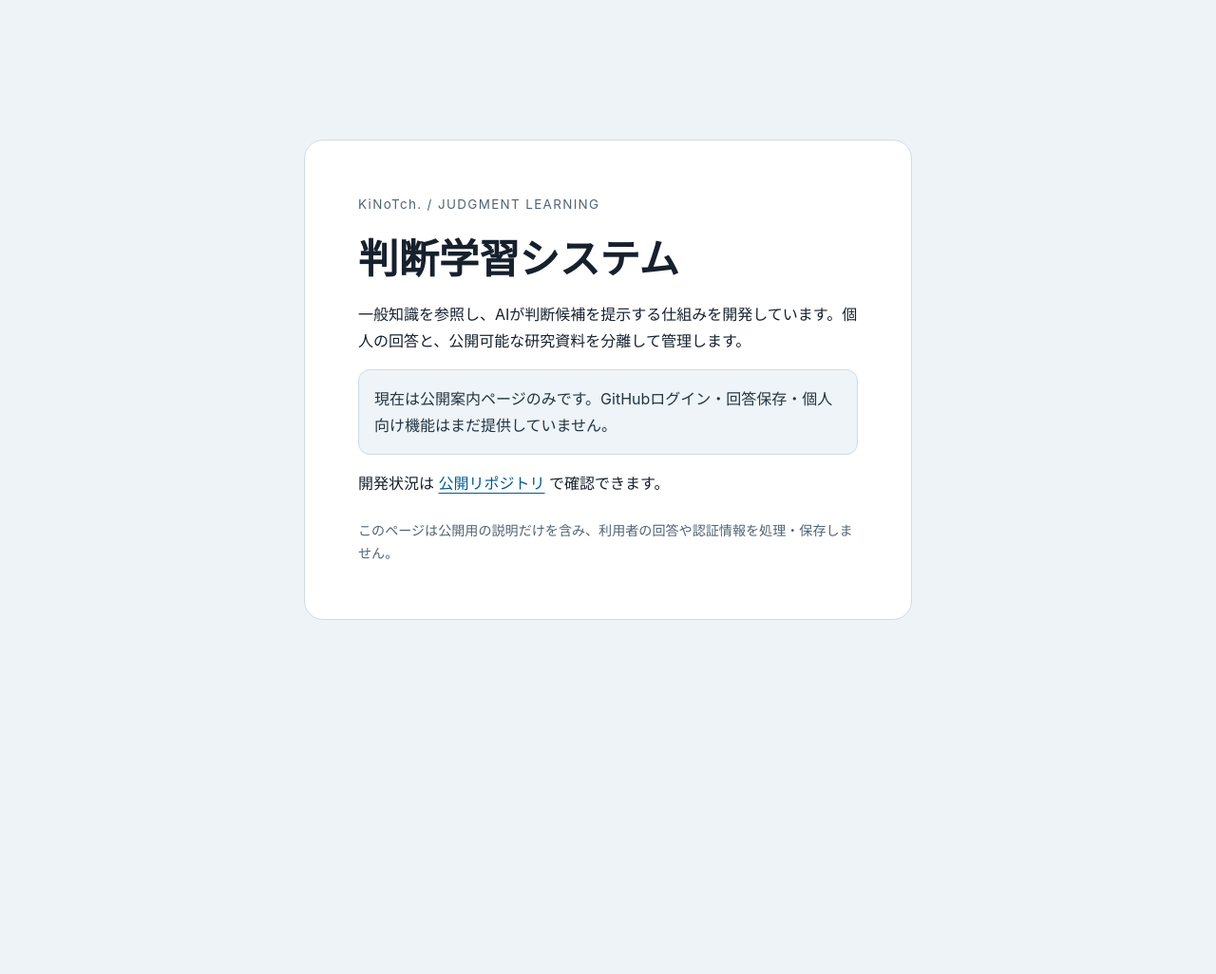
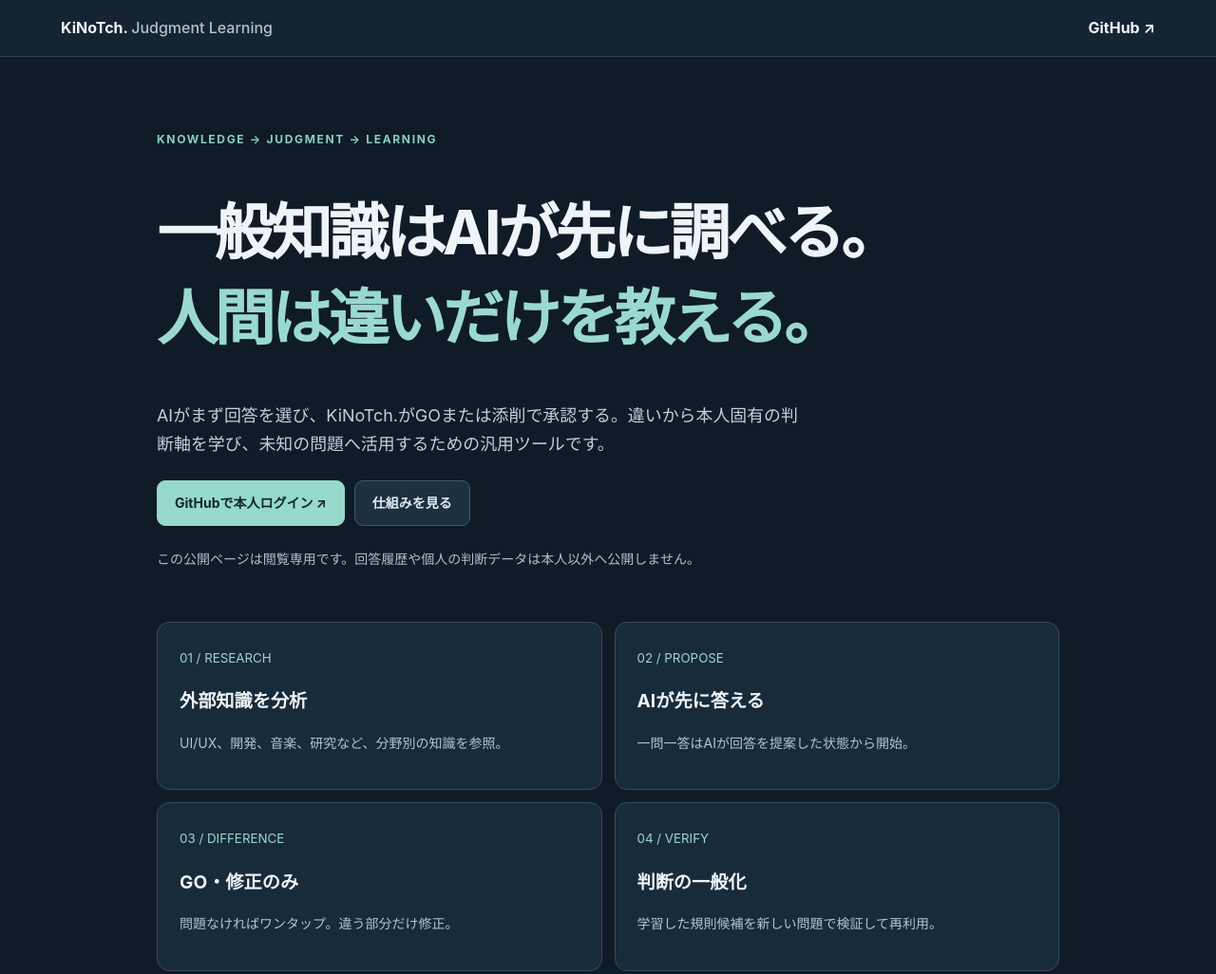
Before and after one commit to kinoko34077/kinotch-judgment-learning, a website: page public/index.html in a window 1280 px wide. Shown: the top 1026 px of the page at 95% size. Before the commit the page ends 800 px from the top, so only its background shows below. Drawn offline with Linux system fonts and the light colour scheme.

Commit message:
integrate: add public description and GitHub login entry from Phase 1

```diff
--- a/public/index.html
+++ b/public/index.html
@@ -1,37 +1,15 @@
 <!doctype html>
-<html lang="ja">
-<head>
-  <meta charset="utf-8">
-  <meta name="viewport" content="width=device-width,initial-scale=1">
-  <meta name="color-scheme" content="dark light">
-  <meta name="description" content="KiNoTch. Judgment Learning の公開案内ページ。">
-  <title>KiNoTch. Judgment Learning — 公開準備中</title>
-  <style>
-    *,*::before,*::after{box-sizing:border-box}
-    body{margin:0;min-height:100vh;display:grid;place-items:center;padding:24px;
-      font-family:-apple-system,BlinkMacSystemFont,"Hiragino Kaku Gothic ProN","Yu Gothic",Meiryo,sans-serif;
-      line-height:1.75;background:#101923;color:#f2f4f7}
-    main{width:min(100%,640px);padding:clamp(26px,7vw,56px);border:1px solid #405063;border-radius:20px;background:#182432}
-    .eyebrow{margin:0 0 16px;font-size:.84rem;letter-spacing:.1em;color:#a5bbc9}
-    h1{margin:0 0 16px;font-size:clamp(1.7rem,5vw,2.65rem);line-height:1.35;overflow-wrap:anywhere}
-    p{margin:0 0 16px}
-    .note{padding:16px;border:1px solid #405063;border-radius:12px;color:#d8e2e9;background:#223244}
-    a{color:#b8e8ff;text-underline-offset:4px}
-    a:focus-visible{outline:3px solid #fff;outline-offset:4px;border-radius:2px}
-    footer{margin-top:24px;color:#abbccc;font-size:.88rem}
-    @media(prefers-color-scheme:light){body{background:#eef3f7;color:#17202d}main{background:#fff;border-color:#d0dce5}
-      .eyebrow,footer{color:#506474}.note{background:#eef4f8;border-color:#d0dce5;color:#233442}
-      a{color:#005b90}}
-  </style>
-</head>
-<body>
-  <main>
-    <p class="eyebrow">KiNoTch. / JUDGMENT LEARNING</p>
-    <h1>判断学習システム</h1>
-    <p>一般知識を参照し、AIが判断候補を提示する仕組みを開発しています。個人の回答と、公開可能な研究資料を分離して管理します。</p>
-    <p class="note" role="status">現在は公開案内ページのみです。GitHubログイン・回答保存・個人向け機能はまだ提供していません。</p>
-    <p>開発状況は <a href="https://github.com/kinoko34077/kinotch-judgment-learning">公開リポジトリ</a> で確認できます。</p>
-    <footer>このページは公開用の説明だけを含み、利用者の回答や認証情報を処理・保存しません。</footer>
-  </main>
-</body>
-</html>
+<html lang="ja"><head><meta charset="utf-8"><meta name="viewport" content="width=device-width,initial-scale=1"><title>KiNoTch. Judgment Learning</title><link rel="stylesheet" href="/styles.css"></head>
+<body><header><a href="/">KiNoTch. <span>Judgment Learning</span></a><a href="https://github.com/kinoko34077/kinotch-judgment-learning">GitHub ↗</a></header>
+<main class="landing"><p class="eyebrow">KNOWLEDGE → JUDGMENT → LEARNING</p><h1>一般知識はAIが先に調べる。<br><em>人間は違いだけを教える。</em></h1>
+<p class="lead">AIがまず回答を選び、KiNoTch.がGOまたは添削で承認する。違いから本人固有の判断軸を学び、未知の問題へ活用するための汎用ツールです。</p>
+<div class="actions"><a class="button primary" href="/auth/start">GitHubで本人ログイン ↗</a><a class="button secondary" href="#how">仕組みを見る</a></div>
+<p class="muted">この公開ページは閲覧専用です。回答履歴や個人の判断データは本人以外へ公開しません。</p>
+<section class="cards" id="how"><article><small>01 / RESEARCH</small><h2>外部知識を分析</h2><p>UI/UX、開発、音楽、研究など、分野別の知識を参照。</p></article>
+<article><small>02 / PROPOSE</small><h2>AIが先に答える</h2><p>一問一答はAIが回答を提案した状態から開始。</p></article>
+<article><small>03 / DIFFERENCE</small><h2>GO・修正のみ</h2><p>問題なければワンタップ。違う部分だけ修正。</p></article>
+<article><small>04 / VERIFY</small><h2>判断の一般化</h2><p>学習した規則候補を新しい問題で検証して再利用。</p></article></section>
+<section class="example"><p class="eyebrow">PUBLIC EXAMPLE · 保存されない説明用の例</p><h2>複数の設計案が競合した場合は？</h2>
+<div class="answer"><small>AIの初期判断</small><strong>利用者の目的と条件を先に確認し、選択肢を比較する。</strong>
+<p>この回答が妥当ならGO、違う場合は補足・添削する。</p></div><p class="muted">実際の回答は、本人認証された画面以外から保存できません。</p></section>
+<footer>公開用の紹介ページです。個人的な回答・学習履歴は公開しません。</footer></main></body></html>
```
